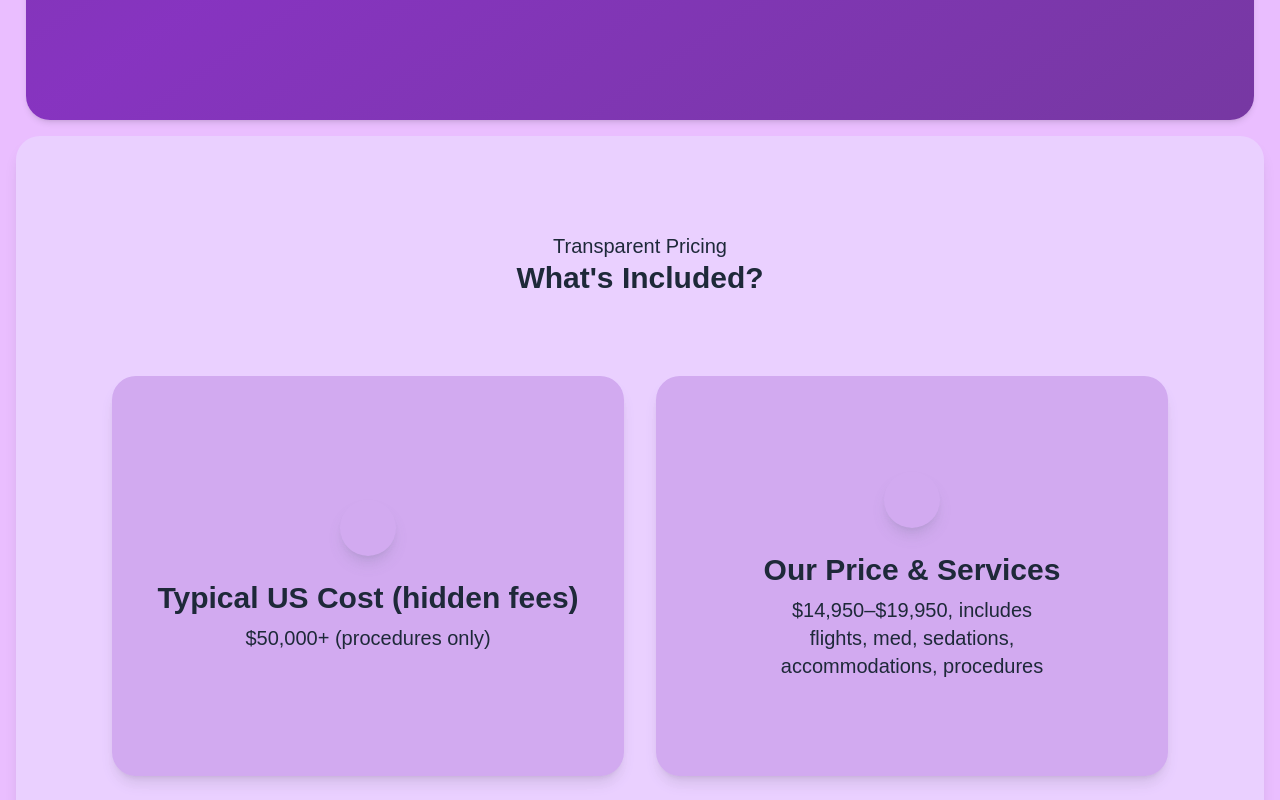
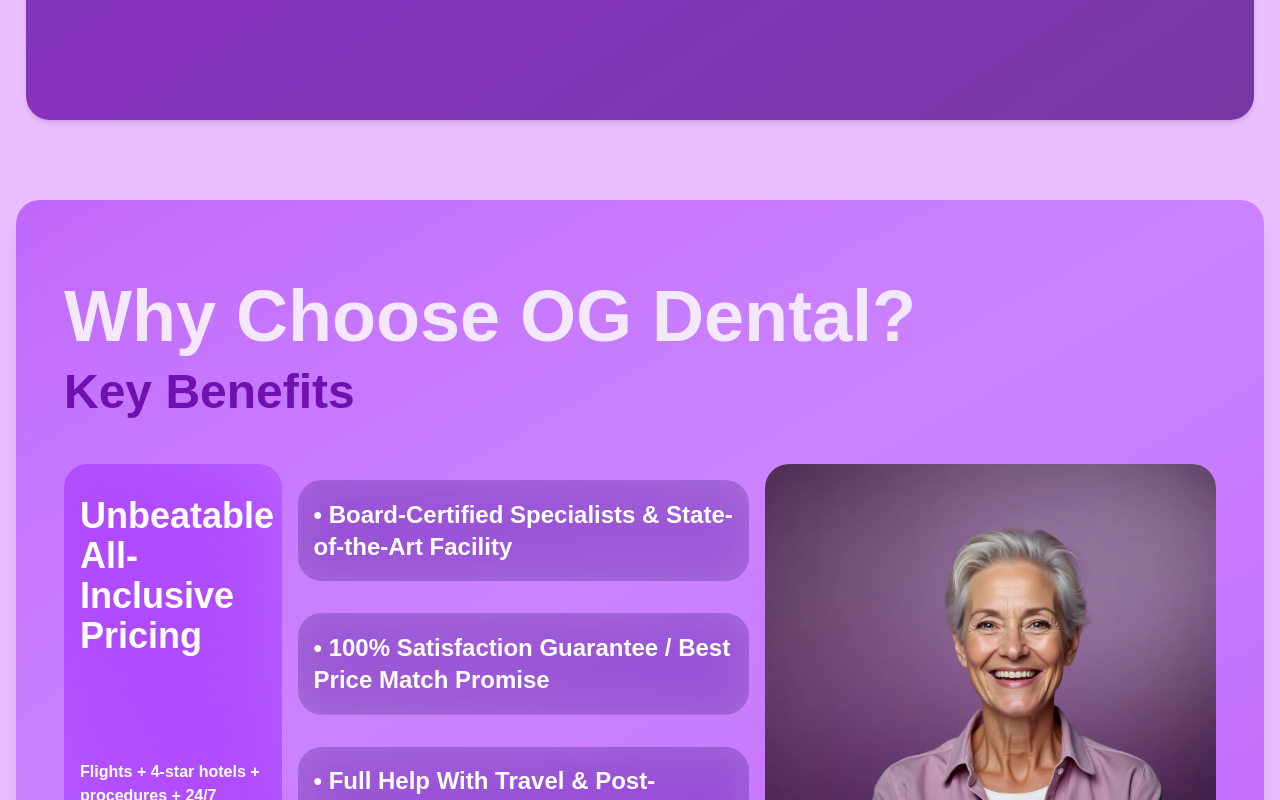
Before and after one commit to ocreamer888/dentalimplantcentercostarica, a Next.js app: page / in a window 1280 px wide. Shown: the part 2420-3220 px from the top of the page. Built offline with nearby package versions, Linux system fonts and the light colour scheme; some icons are missing.

Commit message:
home page updated

```diff
--- a/src/app/(site)/page.tsx
+++ b/src/app/(site)/page.tsx
@@ -11,7 +11,6 @@
     <HeroSection />
     <AllOnFour/>
     <AllOnSix />
-    <KeySection />
     <AcrossBorders />
     <EstimateForm/>
 
```
